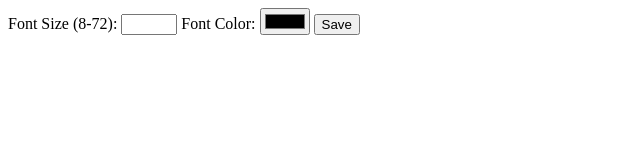
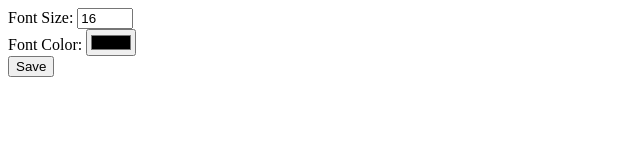
Before and after one commit to acciojob/preferred-cookie-bipinyadav12, a website: page main.html in a window 1280 px wide. Shown: the whole page, without its empty margins (0-640 px from the left). Drawn offline with Linux system fonts and the light colour scheme.

Commit message:
created a submission

```diff
--- a/main.html
+++ b/main.html
@@ -6,17 +6,23 @@
   </head>
 
   <body>
-    <div class="form-container">
-        <form id="customizationForm">
-            <label for="fontsize">Font Size (8-72):</label>
-            <input type="number" id="fontsize" name="fontsize" min="8" max="72">
-
-            <label for="fontcolor">Font Color:</label>
-            <input type="color" id="fontcolor" name="fontcolor">
-
-            <button type="button" id="saveButton">Save</button>
-        </form>
-    </div>
+    <!-- the entire body must be written by student -->
+    <form>
+      <label for="fontsize">Font Size:</label>
+      <input
+        type="number"
+        id="fontsize"
+        name="fontsize"
+        min="8"
+        max="72"
+        value="16"
+      />
+      <br />
+      <label for="fontcolor">Font Color:</label>
+      <input type="color" id="fontcolor" name="fontcolor" value="#000000" />
+      <br />
+      <input id ="saveButton" type="submit" value="Save" />
+    </form>
 
     <script type="text/javascript" src="./script.js"></script>
   </body>
--- a/script.js
+++ b/script.js
@@ -21,7 +21,7 @@ function setCookie(name, value, days) {
 
             if (savedFontSize) {
                 document.body.style.fontSize = `${savedFontSize}px`;
-                document.getElementById('fontSize').value = savedFontSize;
+                document.getElementById('fontsize').value = savedFontSize;
             }
 
             if (savedFontColor) {
```
